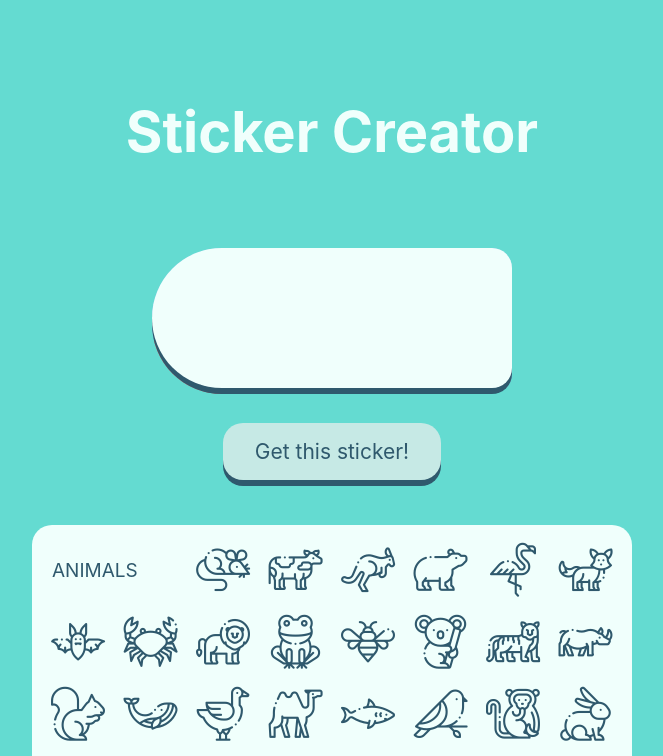
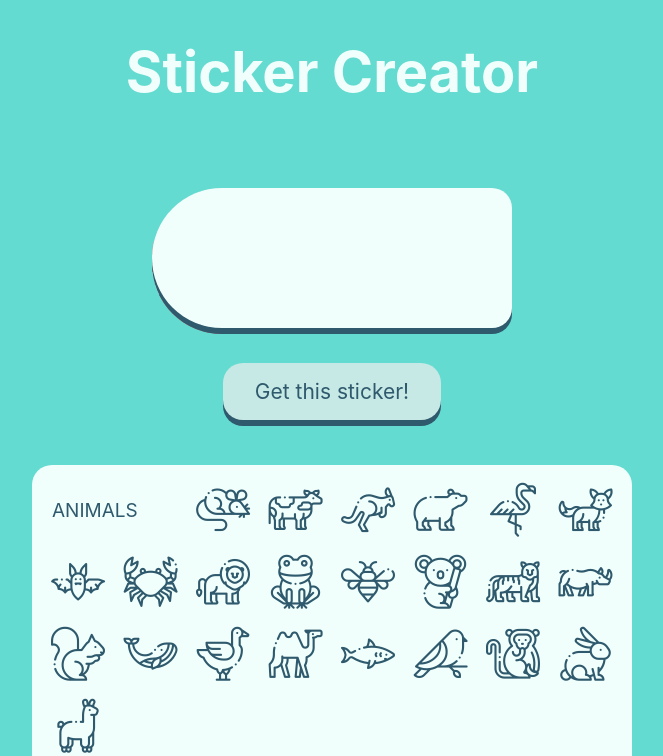
Before and after one commit to mudziok/sticker-labels, a Vue app: page / in a window 1280 px wide. Shown: the top 756 px of the page, without its empty margins (308-971 px from the left). Built offline with nearby package versions, Linux system fonts and the light colour scheme.

Commit message:
Polish stage transition

```diff
--- a/src/App.vue
+++ b/src/App.vue
@@ -5,8 +5,10 @@
       <Display/>
       <img src="./assets/outline.svg" class='background' :class="isLocked ? 'locked' : ''" alt="Sticker outline"/>
       <EditableSticker :name='selectedIcon' :isLocked='isLocked'/>
-      <a @click="isLocked = true">
-        <Button style="font-size: 21px">Get this sticker!</Button>
+      <a @click="isLocked = true" class='lock-button' :class="isLocked ? 'locked' : ''">
+        <Button style="font-size: 21px">
+          Get this sticker!
+        </Button>
       </a>
     </div>
     <Picker />
@@ -81,6 +83,18 @@ a {
   opacity: 0;
 }
 
+.lock-button {
+  transition: all 0.5s ease-in;
+  transition-delay: 2.5s;
+  display: block;
+}
+
+.lock-button.locked {
+  opacity: 0;
+  cursor: default;
+  pointer-events: none;
+}
+
 body {
   background: var(--background);
   overflow-x: hidden;
@@ -96,7 +110,6 @@ body {
 
   text-align: center;
   color: var(--primary);
-  margin-top: 60px;
 
   display: flex;
   flex-direction: column;
--- a/src/components/Display.vue
+++ b/src/components/Display.vue
@@ -1,7 +1,7 @@
 <template>
   <div id='display'>
     <div style="position: relative">
-      <img src="../assets/toys.svg" style='z-index: -10; position: relative' alt="Toys with stickers on them"/>
+      <img src="../assets/toys.svg" class='toys' alt="Toys with stickers on them"/>
       <StaticSticker :name='selectedIcon' :text='text' :fontSize='fontSize' class='sticker s1'/>
       <StaticSticker :name='selectedIcon' :text='text' :fontSize='fontSize' class='sticker s2'/>
       <StaticSticker :name='selectedIcon' :text='text' :fontSize='fontSize' class='sticker s3'/>
@@ -36,18 +36,22 @@ export default {
   width: 100%;
   height: 100%;
 
-  min-width: 430px;
-  min-height: 300.5px;
   position: absolute;
   top: 0;
   left: 0;
 
   z-index: -50;
-  background-color: #89c5ea;
+  background-color: #5bcac0;
 
   display: flex;
   justify-content: center;
   align-items: center;
+}
+
+.toys {
+  z-index: -10;
+  position: relative;
+  transform: scale(1) translateY(25%);
 }
 
 .sticker {
@@ -59,12 +63,18 @@ export default {
 }
 
 .s1 {
-  transform: translate(-120px, -10px) scale(0.1);
+  transform: translate(-120px, 50px) scale(0.125)
 }
 .s2 {
-  transform: translate(80px, 15px) scale(0.1);
+  transform: translate(67px, 35px) scale(0.125)
 }
 .s3 {
-  transform: translate(145px, 26px) scale(0.1);
+  transform: translate(111px, 86px) scale(0.125)
+}
+
+@media only screen and (min-width: 600px) {
+  #display {
+    transform: scale(1.3);
+  }
 }
 </style>
--- a/src/components/Sticker/EditableSticker.vue
+++ b/src/components/Sticker/EditableSticker.vue
@@ -49,6 +49,12 @@ export default {
 
 .preview {
   transition: transform 0.4s ease-in-out;
-  transform: translate(-52px, 54px) scale(0.1);
+  transform: translate(-46px, 74px) scale(0.125);
+}
+
+@media only screen and (min-width: 600px) {
+  .preview {
+    transform: translate(-58px, 84px) scale(0.1625);
+  }
 }
 </style>
```
Also changed, not shown: src/assets/toys.svg.
